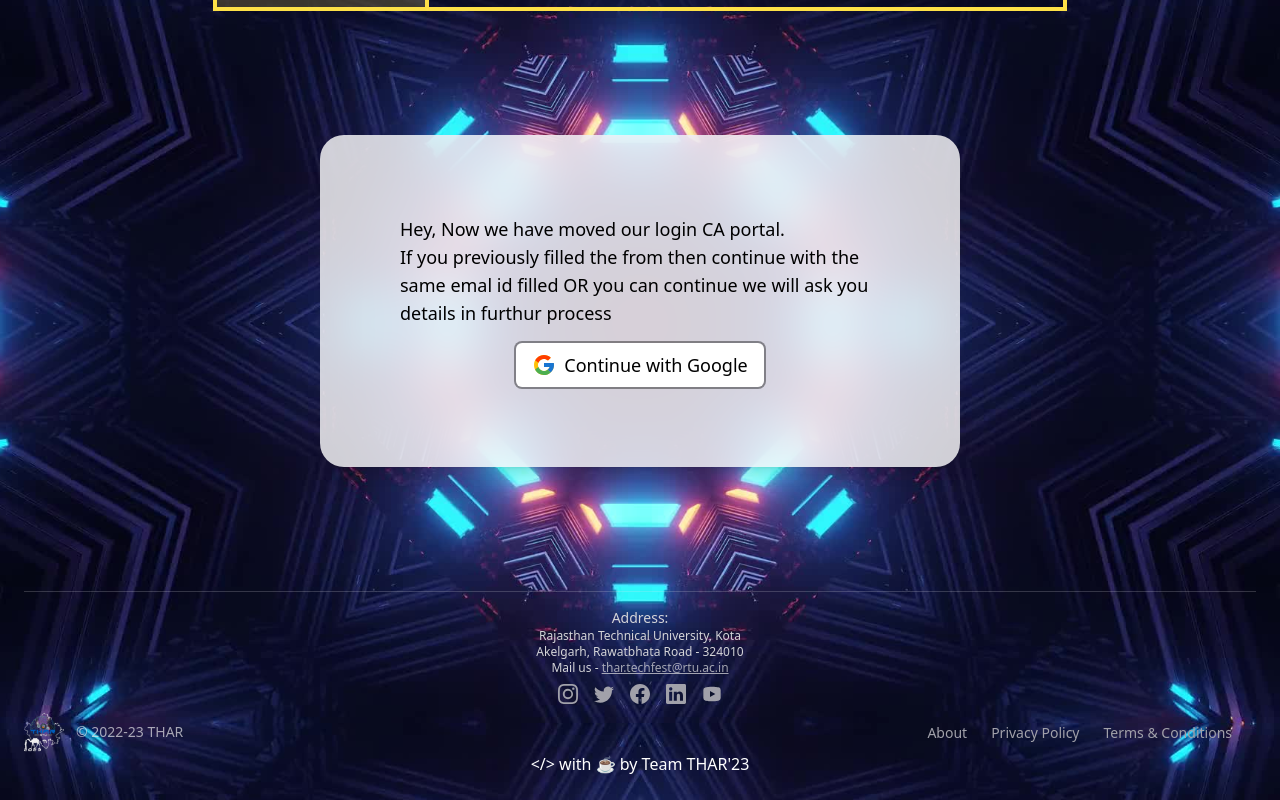
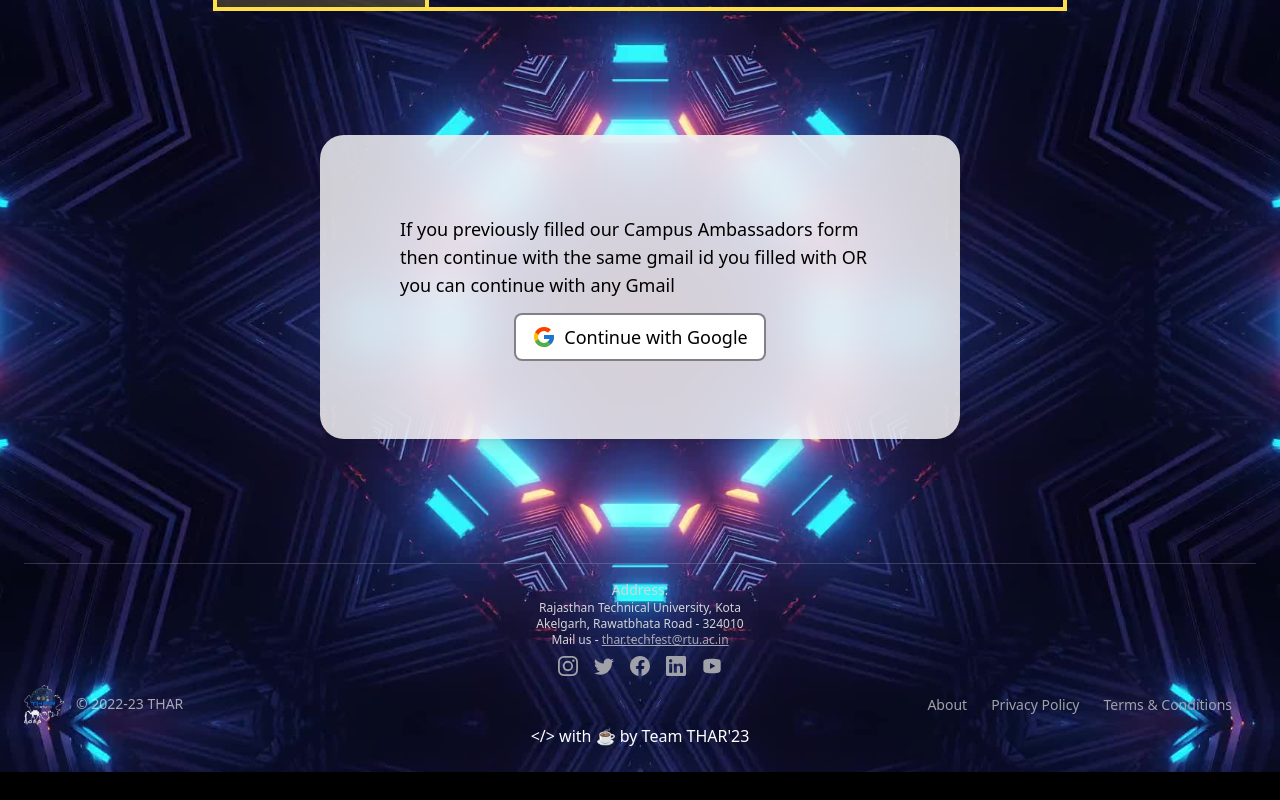
Before and after one commit to ishanjain1502/thar, a Next.js app: page /ca in a window 1280 px wide. Shown: the part 1677-2477 px from the top of the page. After the commit the page ends 2449 px from the top, so only its background shows below. Built offline with nearby package versions, Linux system fonts and the light colour scheme; no server answers.

Commit message:
text fix

```diff
--- a/components/ca/Form.js
+++ b/components/ca/Form.js
@@ -10,9 +10,9 @@ export default function About() {
       {/* Flex Break Point - lg */}
       <div className="py-3 mx-auto w-11/12 sm:w-9/12  md:w-8/12 lg:w-7/12 xl:w-6/12">
         <div className="relative px-4 py-10 bg-white/80 text-black text-lg backdrop-blur-xl shadow-lg rounded-xl sm:rounded-3xl sm:p-20">
-          Hey, Now we have moved our login CA portal. <br />
-          If you previously filled the from then continue with the same emal id
-          filled OR you can continue we will ask you details in furthur process
+          If you previously filled our Campus Ambassadors form then continue
+          with the same gmail id you filled with OR you can continue with any
+          Gmail
           <div className="w-full">
             <AuthenticationButton />
           </div>
```
